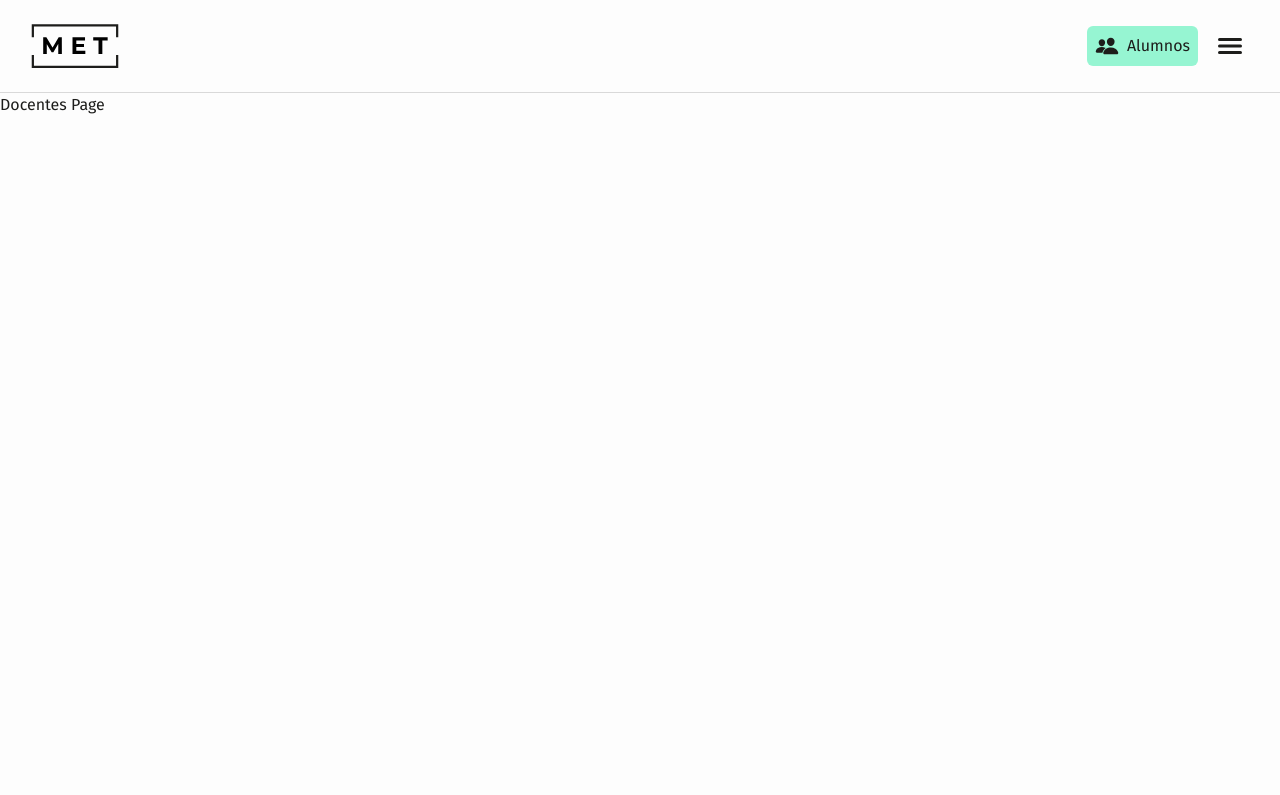
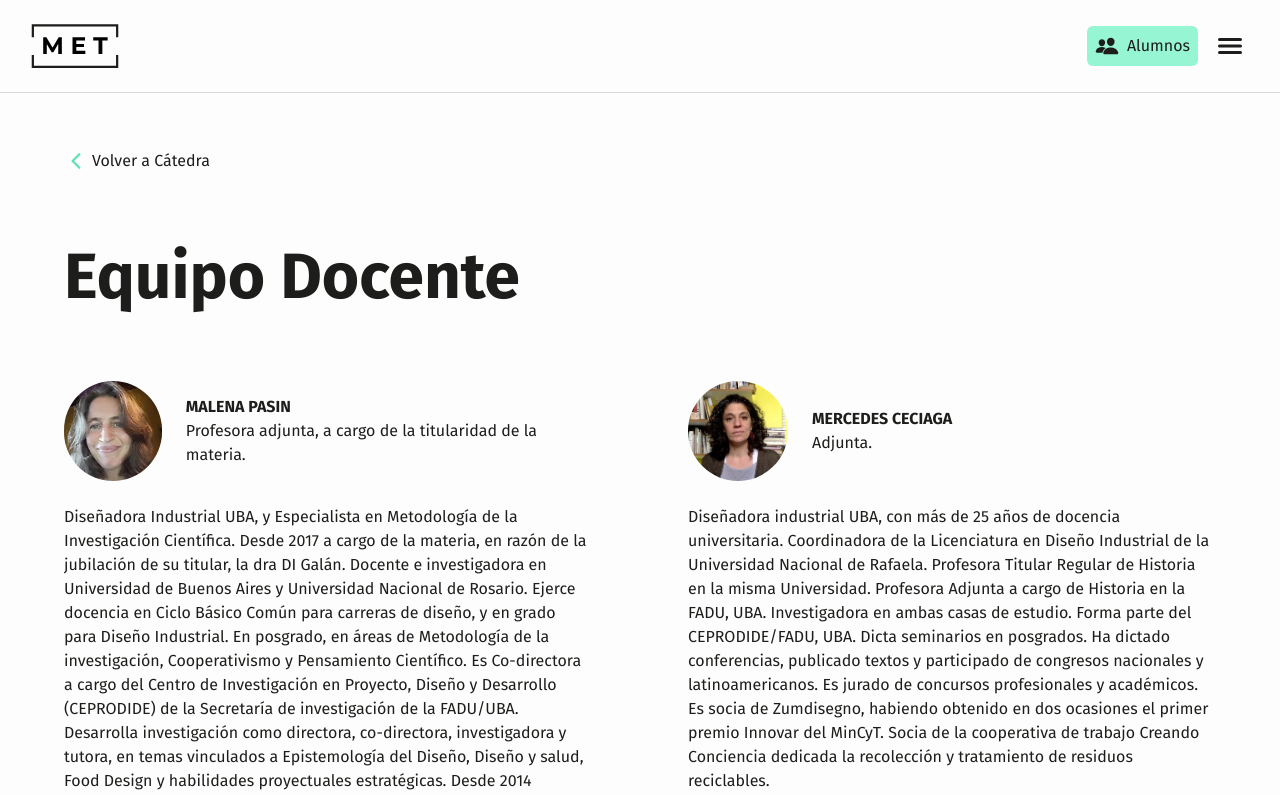
Before and after one commit to florluzduarte/metodo-fadu-uba, a Next.js app: page /catedra/docentes in a window 1280 px wide. Shown: the top 795 px of the page. Built offline with nearby package versions, Linux system fonts and the light colour scheme.

Commit message:
feat: add DocentesCard and DocentesCardGrid components, finish docentes page

```diff
--- a/src/app/catedra/docentes/page.tsx
+++ b/src/app/catedra/docentes/page.tsx
@@ -1,8 +1,13 @@
+import { DocenteCardGrid, LinkItem, Title } from "@/components";
 
 export default function DocentesPage() {
   return (
-    <div>
-      <h1>Docentes Page</h1>
+    <div className="mx-6 my-14 md:mx-10 xl:max-w-6xl xl:mx-auto">
+      <LinkItem type="internal" iconPosition="left" text="Volver a Cátedra" path="/catedra" />
+      <section className="my-14 flex flex-col gap-14">
+        <Title text="Equipo Docente" />
+        <DocenteCardGrid />
+      </section>
     </div>
   );
 }
--- /dev/null
+++ b/src/components/catedra/docentes/DocenteCard.tsx
@@ -0,0 +1,26 @@
+import type { DocentesInfo } from "@/models"
+import Image from "next/image"
+
+export const DocenteCard = ({ image, name, role, bio }: DocentesInfo) => {
+  return (
+    <div className="flex flex-col gap-6">
+      <div className="flex gap-6 items-center">
+        <Image src={image!} alt={name} width={100} height={100}
+          className="w-[80px] h-[80px] rounded-full xl:w-[100px] xl:h-[100px]"
+          unoptimized
+        />
+        <div>
+          <p className="font-bold uppercase">{name}</p>
+          <p>{role}</p>
+        </div>
+      </div>
+      <div>
+        {
+          bio.map((paragraph) => (
+            <p key={paragraph.key}>{paragraph.text}</p>
+          ))
+        }
+      </div>
+    </div>
+  )
+}
--- /dev/null
+++ b/src/components/catedra/docentes/DocenteCardGrid.tsx
@@ -0,0 +1,14 @@
+import { docentesInfo } from "@/content/docentes/docentesInfo"
+import { DocenteCard } from "@/components";
+
+export const DocenteCardGrid = () => {
+  return (
+    <div className="grid grid-cols-1 md:grid-cols-2 gap-14 xl:gap-24">
+      {
+        docentesInfo.map((docente) => (
+          <DocenteCard key={docente.name} {...docente} />
+        ))
+      }
+    </div>
+  )
+}
--- a/src/components/index.ts
+++ b/src/components/index.ts
@@ -1,3 +1,7 @@
+// Cátedra/Docentes
+export { DocenteCard } from "./catedra/docentes/DocenteCard";
+export { DocenteCardGrid } from "./catedra/docentes/DocenteCardGrid";
+
 // Home
 export { Hero } from "./home/Hero";
 export { CardLinkGrid } from "./home/CardLinkGrid";
--- /dev/null
+++ b/src/content/docentes/docentesInfo.ts
@@ -0,0 +1,26 @@
+import type { DocentesInfo } from "@/models";
+
+export const docentesInfo: DocentesInfo[] = [
+  {
+    name: "MALENA PASIN",
+    role: "Profesora adjunta, a cargo de la titularidad de la materia.",
+    image: "/images/docentes/malena_pasin.webp",
+    bio: [
+      {
+        text: "Diseñadora Industrial UBA, y Especialista en Metodología de la Investigación Científica. Desde 2017 a cargo de la materia, en razón de la jubilación de su titular, la dra DI Galán. Docente e investigadora en Universidad de Buenos Aires y Universidad Nacional de Rosario. Ejerce docencia en Ciclo Básico Común para carreras de diseño, y en grado para Diseño Industrial. En posgrado, en áreas de Metodología de la investigación, Cooperativismo y Pensamiento Científico. Es Co-directora a cargo del Centro de Investigación en Proyecto, Diseño y Desarrollo (CEPRODIDE) de la Secretaría de investigación de la FADU/UBA. Desarrolla investigación como directora, co-directora, investigadora y tutora, en temas vinculados a Epistemología del Diseño, Diseño y salud, Food Design y habilidades proyectuales estratégicas. Desde 2014 participa en la Red Latinoamericana de Food Design y desde 2018, es Líder de Nodos. Ha escrito artículos y colaboraciones en publicaciones nacionales e internacionales.",
+        key: 1
+      }
+    ]
+  },
+  {
+    name: "MERCEDES CECIAGA",
+    role: "Adjunta.",
+    image: "/images/docentes/mercedes_ceciaga.jpg",
+    bio: [
+      {
+        text: "Diseñadora industrial UBA, con más de 25 años de docencia universitaria. Coordinadora de la Licenciatura en Diseño Industrial de la Universidad Nacional de Rafaela. Profesora Titular Regular de Historia en la misma Universidad. Profesora Adjunta a cargo de Historia en la FADU, UBA. Investigadora en ambas casas de estudio. Forma parte del CEPRODIDE/FADU, UBA. Dicta seminarios en posgrados. Ha dictado conferencias, publicado textos y participado de congresos nacionales y latinoamericanos. Es jurado de concursos profesionales y académicos. Es socia de Zumdisegno, habiendo obtenido en dos ocasiones el primer premio Innovar del MinCyT. Socia de la cooperativa de trabajo Creando Conciencia dedicada la recolección y tratamiento de residuos reciclables.",
+        key: 1
+      }
+    ]
+  },
+]
--- a/src/content/home/cardLinksHome.tsx
+++ b/src/content/home/cardLinksHome.tsx
@@ -26,7 +26,7 @@ export const cardLinksHomeInternal: CardLinks[] = [
   {
     icon: <IoDocument size={24} className="text-green-400" />,
     title: "Marco Teórico",
-    description: "Bibliografía de consulta para la elaboración de los contenidos y trabajos de la Cátedra",
+    description: "Marco teórico de referencia y consulta para la elaboración de los contenidos y trabajos de la Cátedra",
     cardPath: "/marcoteorico",
     hintText: "Ver bibliografía",
   }
@@ -36,7 +36,7 @@ export const cardLinksHomeExternal: CardLinks[] = [
   {
     icon: <IoPerson size={24} className="text-green-400" />,
     title: "Acceso portal Alumnos",
-    description: "Materiales compartidos para la cursada, área de entrega y bibliografía de la Cátedra.",
+    description: "Materiales compartidos para la cursada, área de entrega, bibliografía, teóricas y consignas.",
     cardPath: "https://campus.fadu.uba.ar/",
     hintText: "Alumnos",
   }
--- /dev/null
+++ b/src/models/index.ts
@@ -0,0 +1,3 @@
+// Interfaces catedra
+export type { DocentesInfo } from "./catedra/docentes.interface";
+export type { Paragraph } from "./catedra/docentes.interface";
```
Also changed, not shown: src/models/catedra/docentes.interface.ts (added, +11 -0 lines), public/images/docentes/malena_pasin.webp (added), public/images/docentes/mercedes_ceciaga.jpg (added).
